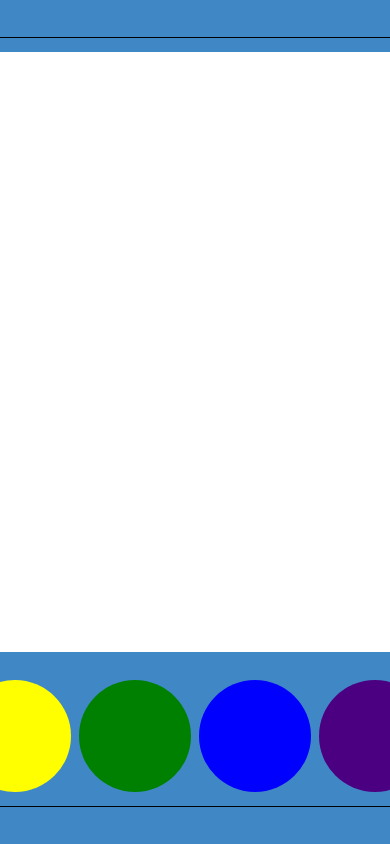
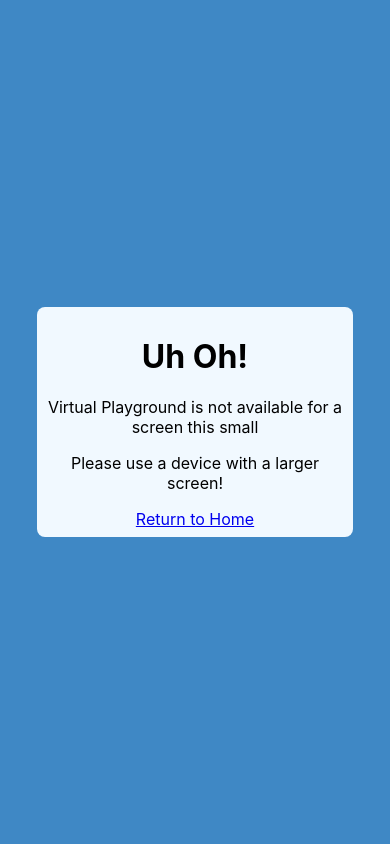
Before and after one commit to st970703/Group-19-Orange-Ox, a React (Create React App) app in the folder frontend/: page /1/canvas/1 in a window 390 px wide. Shown: the top 844 px of the page. Built offline with nearby package versions, Linux system fonts and the light colour scheme.

Commit message:
Disable canvas entirely on display sizes too small

```diff
--- a/frontend/src/Canvas.js
+++ b/frontend/src/Canvas.js
@@ -1,4 +1,5 @@
 import React, { useState } from 'react';
+import {Link} from 'react-router-dom';
 import {useParams} from 'react-router-dom';
 import { FaHome, FaSave, FaCheck } from 'react-icons/fa';
 import styles from './Canvas.module.css';
@@ -80,6 +81,12 @@ function Canvas() {
 
   return (
     <div className={styles.canvas}>
+      <div className={styles.disabled}>
+        <h1>Uh Oh!</h1>
+        <p>Virtual Playground is not available for a screen this small</p>
+        <p>Please use a device with a larger screen!</p>
+        <Link to='/'>Return to Home</Link>
+      </div>
       <div className={styles.topInterface}>
         <div className={styles.toolbar}>
           <button className={styles.toolbarButton}>
--- a/frontend/src/Canvas.module.css
+++ b/frontend/src/Canvas.module.css
@@ -1,11 +1,20 @@
 .canvas {
-  border: 1px solid black;
   width: 1024px;
   height: 768px;
   display: flex;
   flex-direction: column;
   justify-content: space-around;
   align-content: space-around;
+}
+
+.disabled {
+  display: none;
+  background-color: #F1F9FF;
+  border-radius: 8px;
+  padding: 8px;
+  width: 300px;
+  align-self: center;
+  text-align: center;
 }
 
 .topInterface {
@@ -107,3 +116,17 @@
   width: 104px;
   height: 104px;
 }
+
+@media screen and (max-width: 1024px) {
+  .disabled {
+    display: block;
+  }
+
+  .topInterface {
+    display: none;
+  }
+
+  .bottomInterface {
+    display: none;
+  }
+}
```
